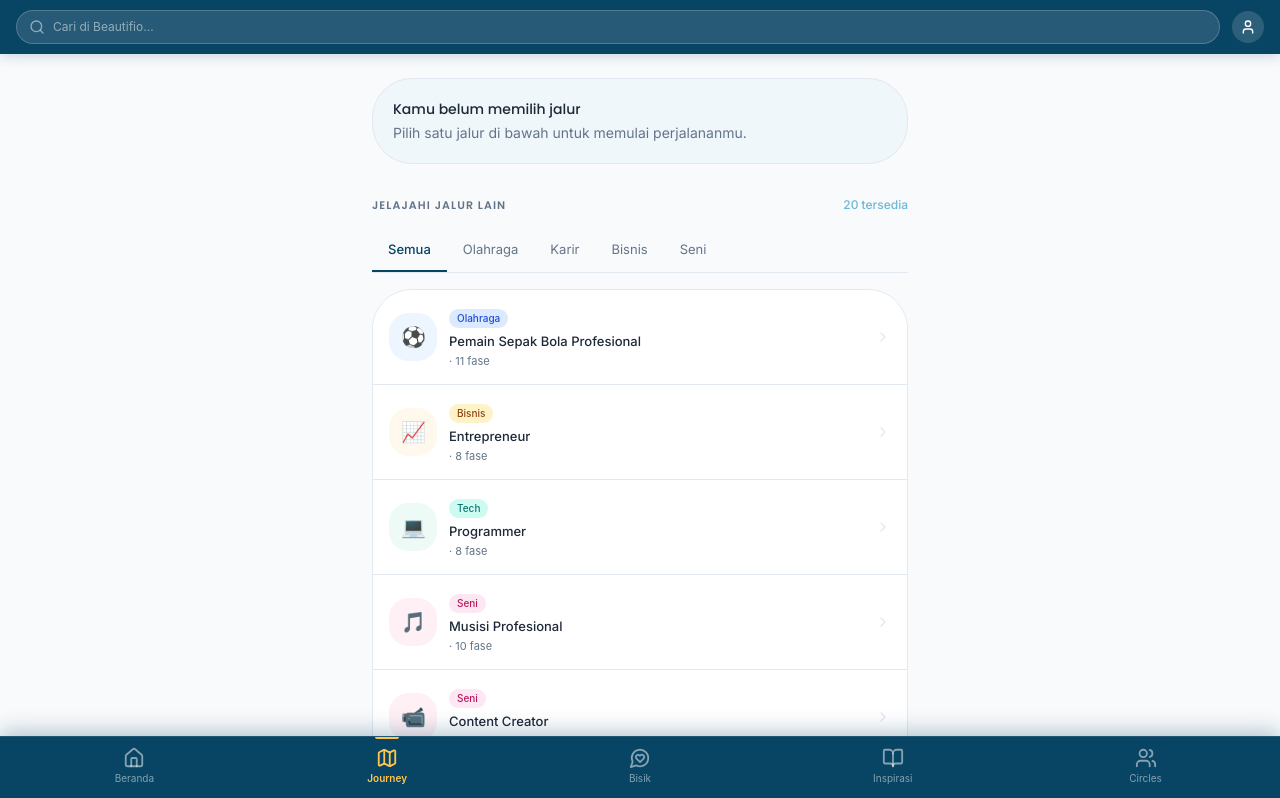
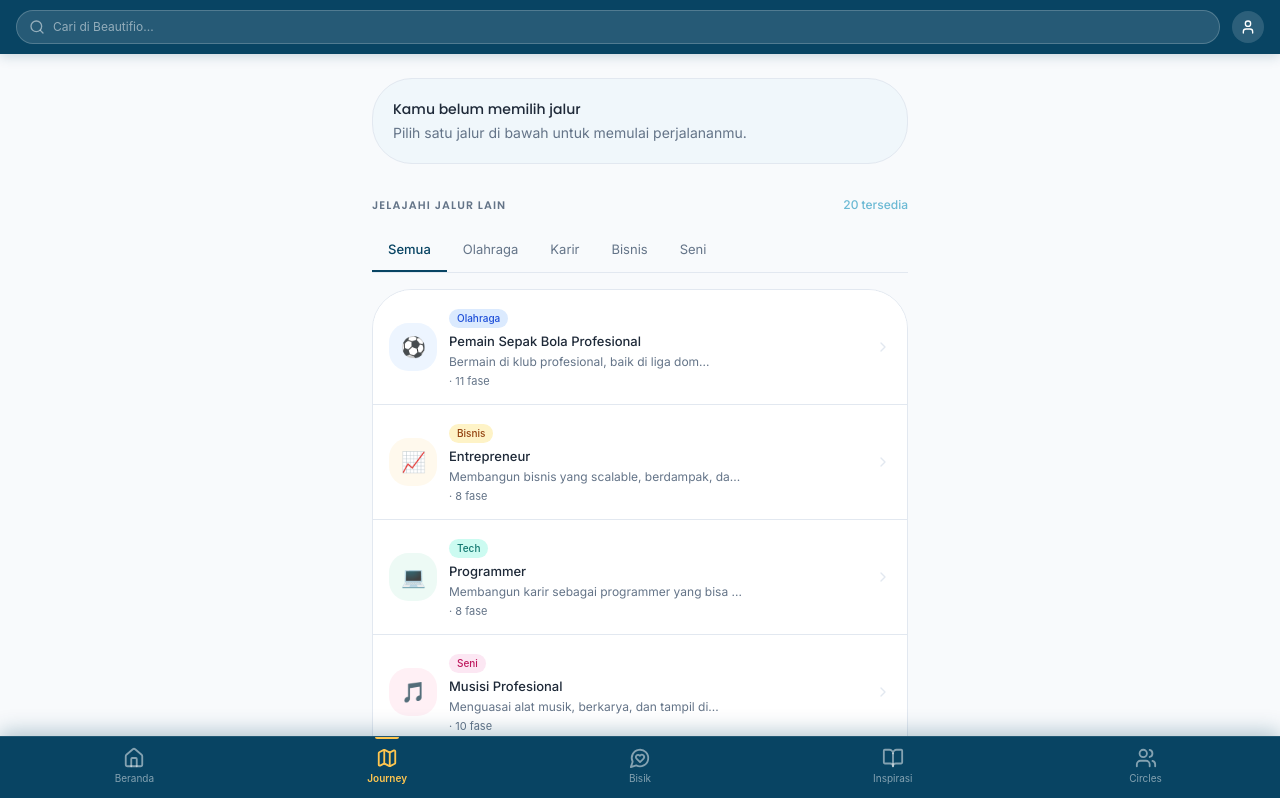
Before and after one commit to beautifio/beautifio, a Next.js app in the folder apps/web/: page /journey in a window 1280 px wide. Shown: the top 798 px of the page. Built offline with nearby package versions, Linux system fonts and the light colour scheme; no server answers.

Commit message:
feat: add tagline (description) in journey explore cards

```diff
--- a/apps/web/src/app/(app)/journey/page.tsx
+++ b/apps/web/src/app/(app)/journey/page.tsx
@@ -485,6 +485,17 @@ export default function JourneyPage() {
                         >
                           {t.title}
                         </p>
+                        <p
+                          className="text-[12px] truncate mt-0.5"
+                          style={{
+                            fontFamily: "Inter, sans-serif",
+                            color: "#647488",
+                          }}
+                        >
+                          {t.description.length > 45
+                            ? t.description.slice(0, 45) + "..."
+                            : t.description}
+                        </p>
                         <div
                           className="flex items-center gap-1 text-[11px] mt-0.5"
                           style={{ color: "#647488" }}
```
